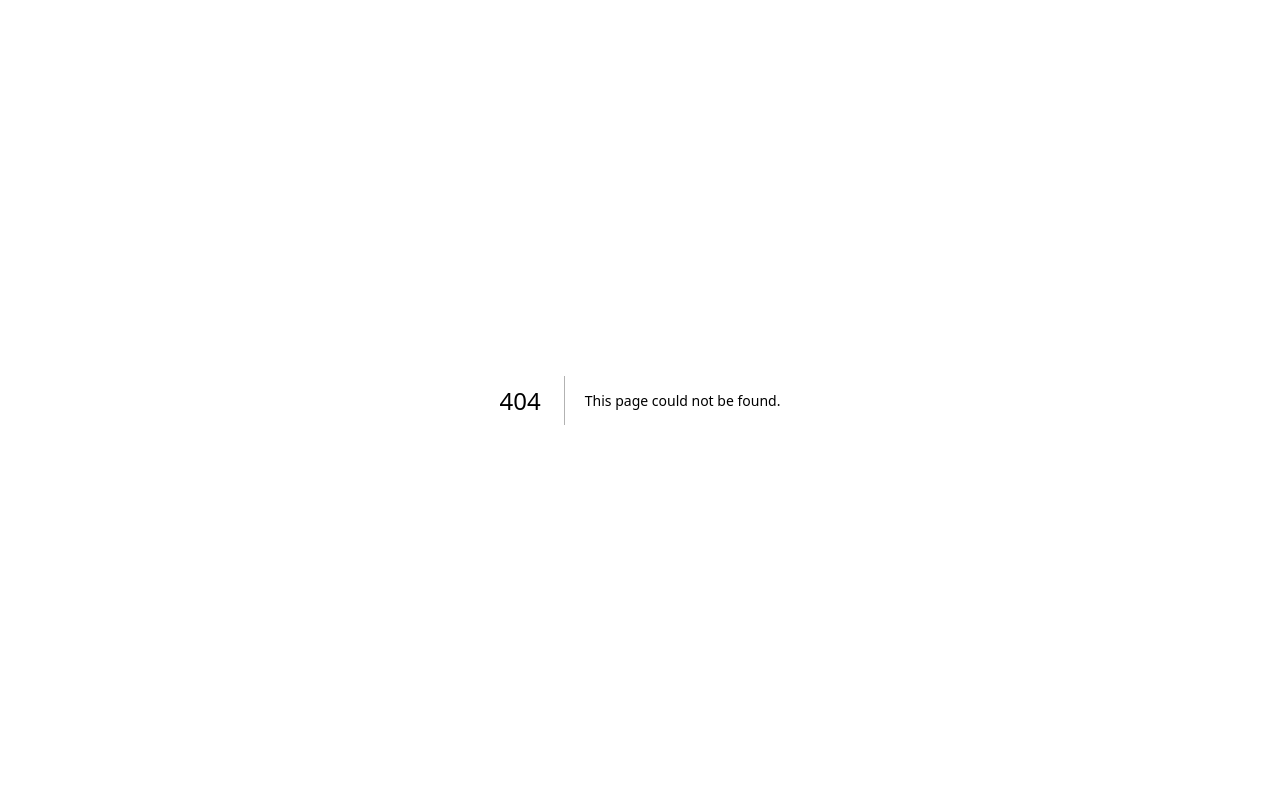
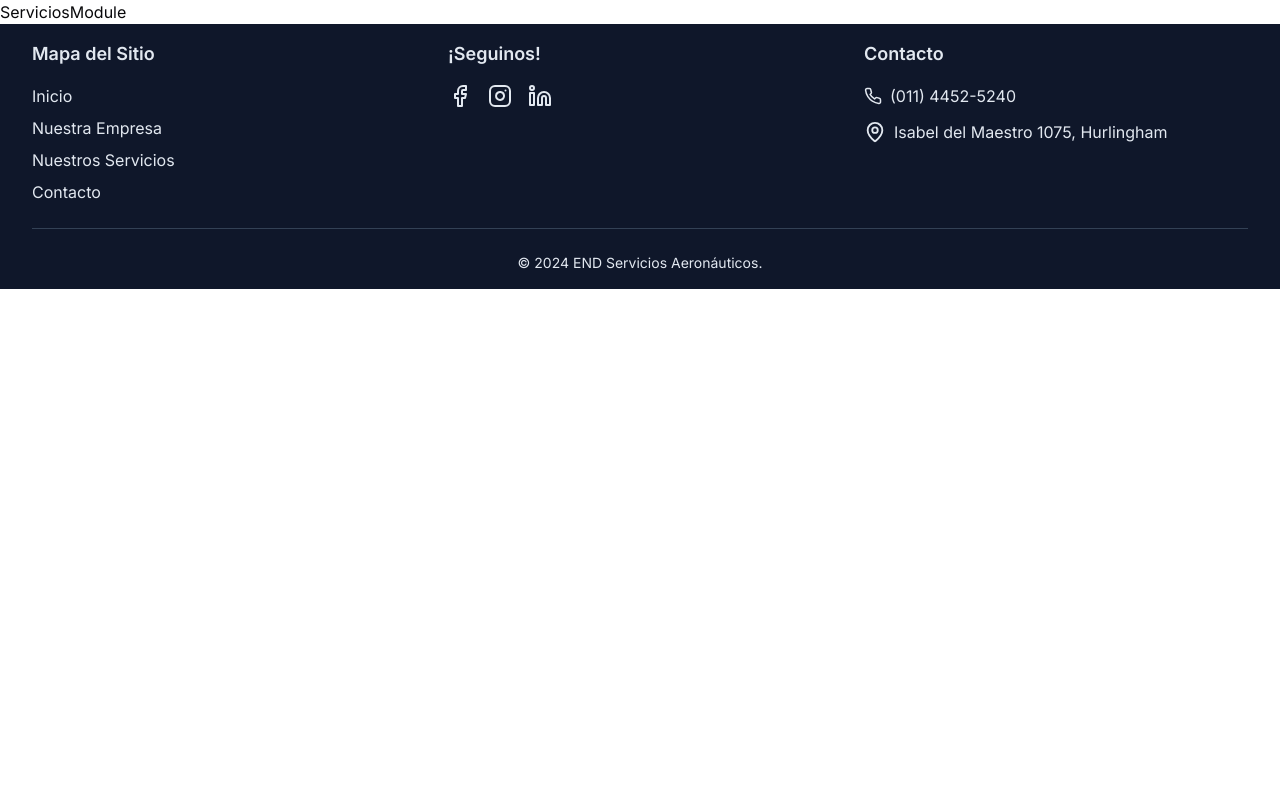
Before and after one commit to LumarSoft/end-srl, a Next.js app: page /servicios in a window 1280 px wide. Before the commit this address had no page. Shown: the top 800 px of the page. Built offline with nearby package versions, Linux system fonts and the light colour scheme.

Commit message:
feat: inicialicé Servicios

```diff
--- /dev/null
+++ b/src/app/servicios/page.tsx
@@ -0,0 +1,5 @@
+import ServiciosModule from "@/modules/Servicios";
+
+export default function ServiciosPage() {
+  return <ServiciosModule />;
+}
--- /dev/null
+++ b/src/modules/Servicios/index.tsx
@@ -0,0 +1,3 @@
+export default function ServiciosModule() {
+  return <div>ServiciosModule</div>;
+}
```
